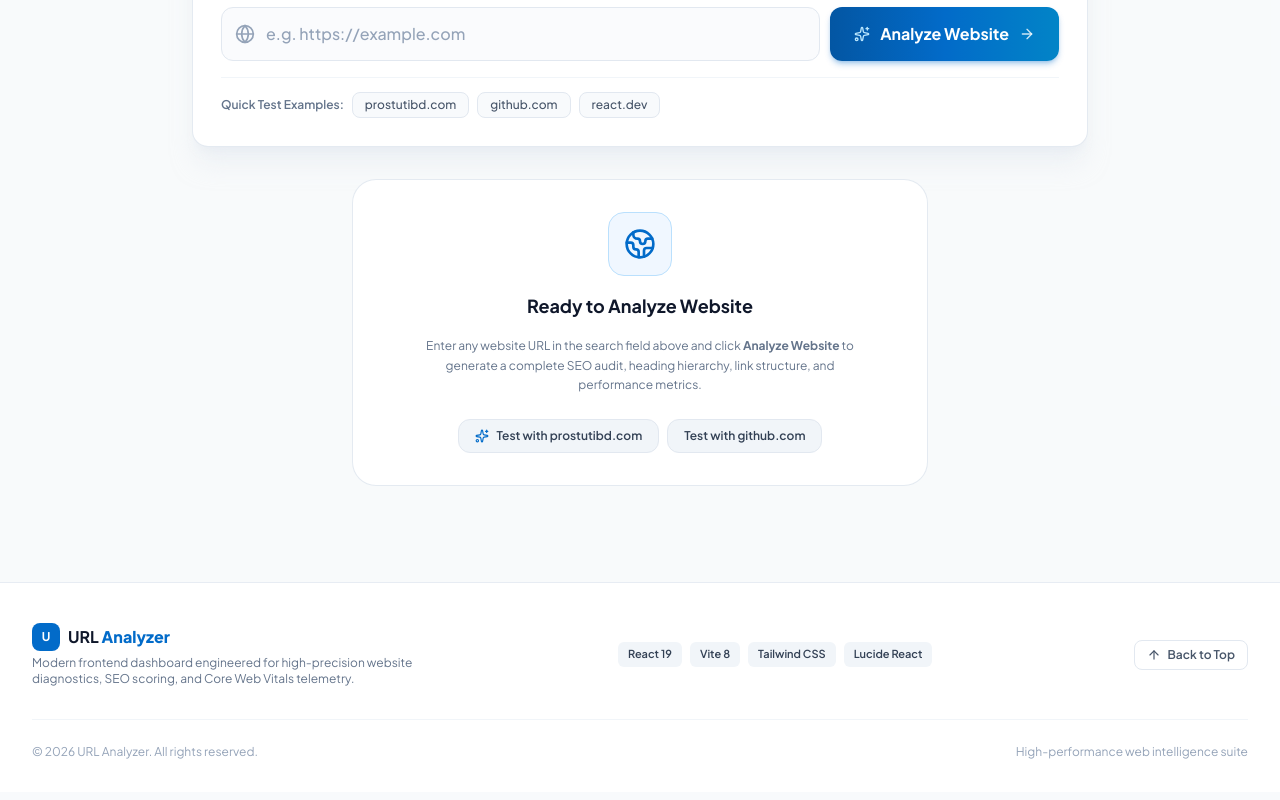
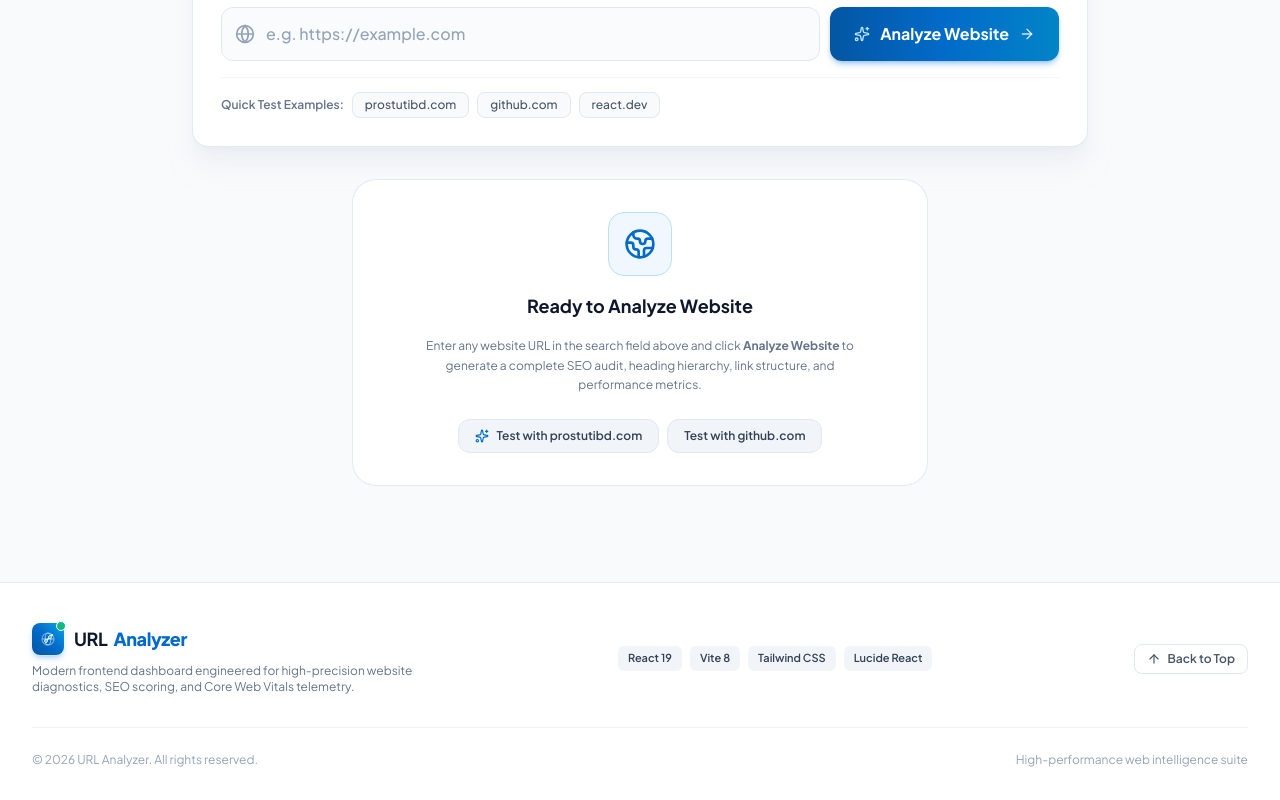
Before and after one commit to Jinchuriki-7/Url-Analyzer, a React (Vite) app: page / in a window 1280 px wide. Shown: the part 357-1157 px from the top of the page. Built offline with nearby package versions, Linux system fonts and the light colour scheme.

Commit message:
feat(branding): replace placeholder initial box with bespoke vector logo

```diff
--- a/src/components/Footer.jsx
+++ b/src/components/Footer.jsx
@@ -1,4 +1,5 @@
 import React from 'react';
+import Logo from './Logo';
 import { Globe, Heart, Shield, Terminal, ArrowUp } from 'lucide-react';
 
 export default function Footer() {
@@ -11,14 +12,9 @@ export default function Footer() {
       <div className="max-w-7xl mx-auto px-4 sm:px-6 lg:px-8">
         <div className="flex flex-col md:flex-row items-center justify-between gap-6 pb-8 border-b border-slate-100">
           {/* Brand info */}
-          <div className="space-y-1 text-center md:text-left">
-            <div className="flex items-center justify-center md:justify-start gap-2">
-              <div className="w-7 h-7 rounded-lg bg-brand-600 text-white flex items-center justify-center font-bold text-xs">
-                U
-              </div>
-              <span className="text-base font-bold text-slate-900">
-                URL <span className="text-brand-600 font-extrabold">Analyzer</span>
-              </span>
+          <div className="space-y-2 text-center md:text-left">
+            <div className="flex items-center justify-center md:justify-start">
+              <Logo size="sm" withText={true} />
             </div>
             <p className="text-xs text-slate-500 max-w-sm">
               Modern frontend dashboard engineered for high-precision website diagnostics, SEO scoring, and Core Web Vitals telemetry.
--- a/src/components/Header.jsx
+++ b/src/components/Header.jsx
@@ -1,4 +1,5 @@
 import React, { useState } from 'react';
+import Logo from './Logo';
 import {
   Globe2,
   ShieldCheck,
@@ -20,13 +21,7 @@ export default function Header({ onReset, onExport, currentUrl }) {
         <div className="flex items-center justify-between h-18">
           {/* Logo and Brand */}
           <div className="flex items-center gap-3.5">
-            <div className="relative flex items-center justify-center w-11 h-11 rounded-xl bg-gradient-to-tr from-brand-700 via-brand-600 to-sky-500 text-white shadow-md shadow-brand-500/20 ring-1 ring-white/30">
-              <Globe2 className="w-6 h-6 animate-pulse-subtle" />
-              <span className="absolute -top-1 -right-1 flex h-3 w-3">
-                <span className="animate-ping absolute inline-flex h-full w-full rounded-full bg-emerald-400 opacity-75"></span>
-                <span className="relative inline-flex rounded-full h-3 w-3 bg-emerald-500 border-2 border-white"></span>
-              </span>
-            </div>
+            <Logo size="md" />
 
             <div>
               <div className="flex items-center gap-2">
@@ -81,9 +76,7 @@ export default function Header({ onReset, onExport, currentUrl }) {
           <div className="bg-white rounded-2xl max-w-lg w-full p-6 shadow-2xl border border-slate-100 animate-slide-up">
             <div className="flex items-center justify-between pb-4 border-b border-slate-100">
               <div className="flex items-center gap-2.5">
-                <div className="w-8 h-8 rounded-lg bg-brand-100 text-brand-700 flex items-center justify-center font-bold">
-                  U
-                </div>
+                <Logo size="sm" />
                 <div>
                   <h3 className="text-base font-bold text-slate-900">About URL Analyzer</h3>
                   <p className="text-xs text-slate-500">Website & SEO Diagnostic Dashboard</p>
--- /dev/null
+++ b/src/components/Logo.jsx
@@ -0,0 +1,61 @@
+import React from 'react';
+
+export default function Logo({ size = 'md', withText = false, className = '' }) {
+  const sizeClasses = {
+    sm: 'w-8 h-8 rounded-lg',
+    md: 'w-10 h-10 rounded-xl',
+    lg: 'w-12 h-12 rounded-2xl',
+  };
+
+  const iconSizes = {
+    sm: 'w-4 h-4',
+    md: 'w-5 h-5',
+    lg: 'w-6 h-6',
+  };
+
+  return (
+    <div className={`flex items-center gap-2.5 ${className}`}>
+      {/* Sleek Gradient App Icon */}
+      <div className={`relative flex items-center justify-center ${sizeClasses[size] || sizeClasses.md} bg-gradient-to-tr from-brand-700 via-brand-600 to-sky-500 text-white shadow-md shadow-brand-600/25 ring-1 ring-white/30 transition-transform duration-200 group-hover:scale-105`}>
+        {/* Bespoke URL Analyzer Vector Icon */}
+        <svg
+          viewBox="0 0 24 24"
+          fill="none"
+          xmlns="http://www.w3.org/2000/svg"
+          className={iconSizes[size] || iconSizes.md}
+        >
+          {/* Outer Web Ring */}
+          <circle cx="12" cy="12" r="9" stroke="currentColor" strokeWidth="1.8" strokeOpacity="0.4" />
+          <ellipse cx="12" cy="12" rx="4.2" ry="9" stroke="currentColor" strokeWidth="1.8" strokeOpacity="0.5" />
+          <line x1="3.5" y1="12" x2="20.5" y2="12" stroke="currentColor" strokeWidth="1.8" strokeOpacity="0.5" />
+
+          {/* Intersecting Link & Pulse Scan Node */}
+          <path
+            d="M9 15L15 9"
+            stroke="#ffffff"
+            strokeWidth="2.2"
+            strokeLinecap="round"
+          />
+          <circle cx="9" cy="15" r="2.2" fill="#38bdf8" stroke="#ffffff" strokeWidth="1.2" />
+          <circle cx="15" cy="9" r="2.2" fill="#10b981" stroke="#ffffff" strokeWidth="1.2" />
+
+          {/* Top subtle radar flare */}
+          <circle cx="18" cy="6" r="1.5" fill="#ffffff" />
+        </svg>
+
+        {/* Live glowing pulse badge */}
+        <span className="absolute -top-0.5 -right-0.5 flex h-2.5 w-2.5">
+          <span className="animate-ping absolute inline-flex h-full w-full rounded-full bg-emerald-400 opacity-75"></span>
+          <span className="relative inline-flex rounded-full h-2.5 w-2.5 bg-emerald-500 border border-white"></span>
+        </span>
+      </div>
+
+      {withText && (
+        <div className="flex items-center gap-1.5 font-bold tracking-tight text-slate-900">
+          <span className="text-lg">URL</span>
+          <span className="text-lg text-brand-600 font-extrabold">Analyzer</span>
+        </div>
+      )}
+    </div>
+  );
+}
```
